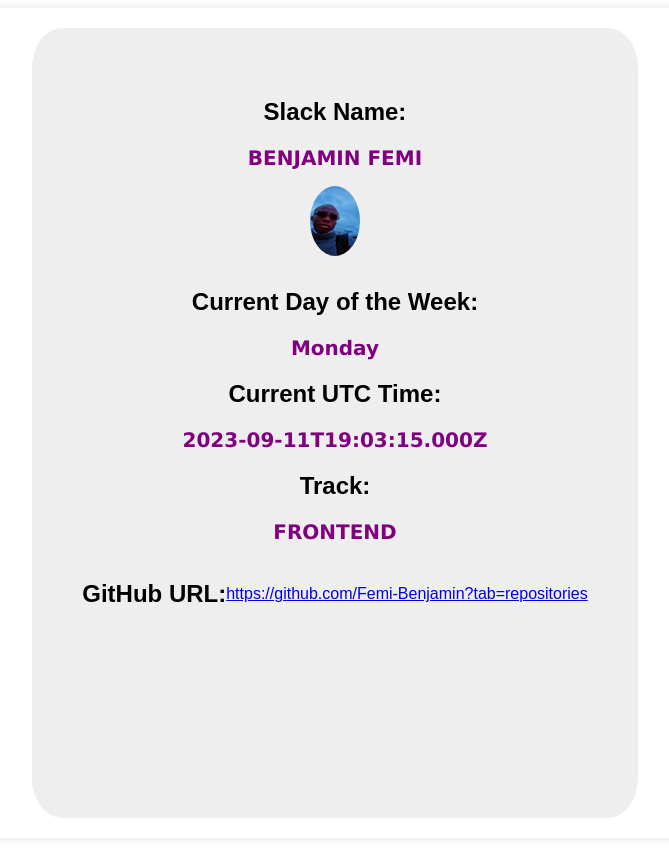
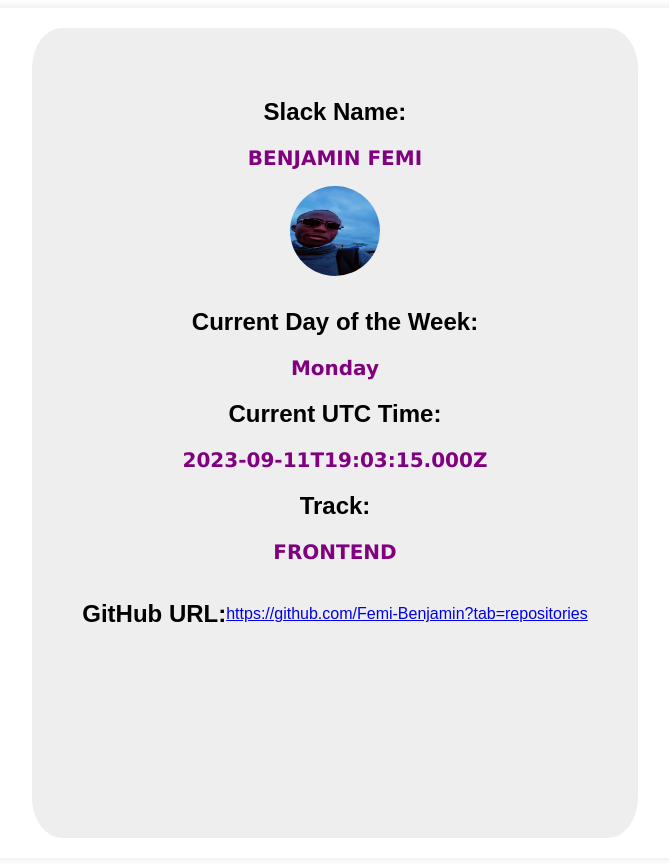
Before and after one commit to Femi-Benjamin/Zuri-profile_stage1, a plain HTML site: page zuri.html in a window 1280 px wide. Shown: the whole page, without its empty margins (305-974 px from the left). Drawn offline with Linux system fonts and the light colour scheme.

Commit message:
image resolve

```diff
--- a/styles.css
+++ b/styles.css
@@ -30,8 +30,8 @@ h1 {
 }
 
 img {
-  width: 50px;
-  height: 70px;
+  width: 90px;
+  height: 90px;
   border-radius: 50%;
   margin-bottom: 8px;
 }
```
